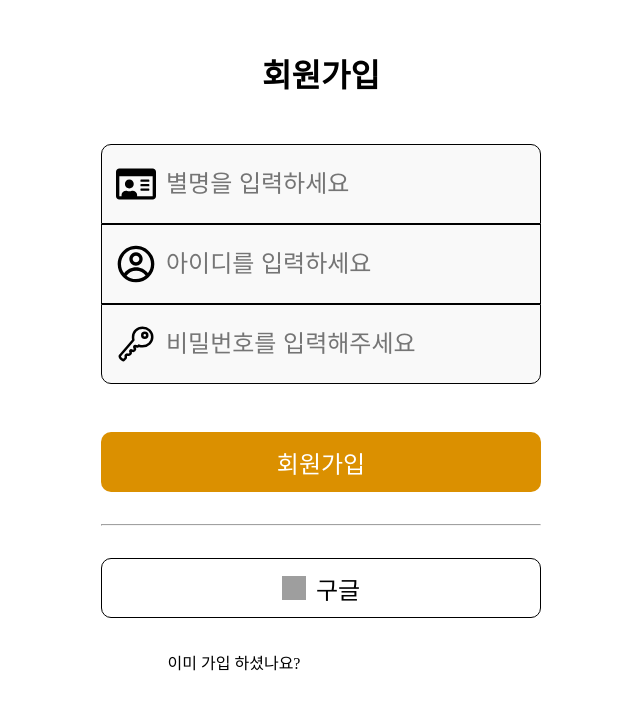
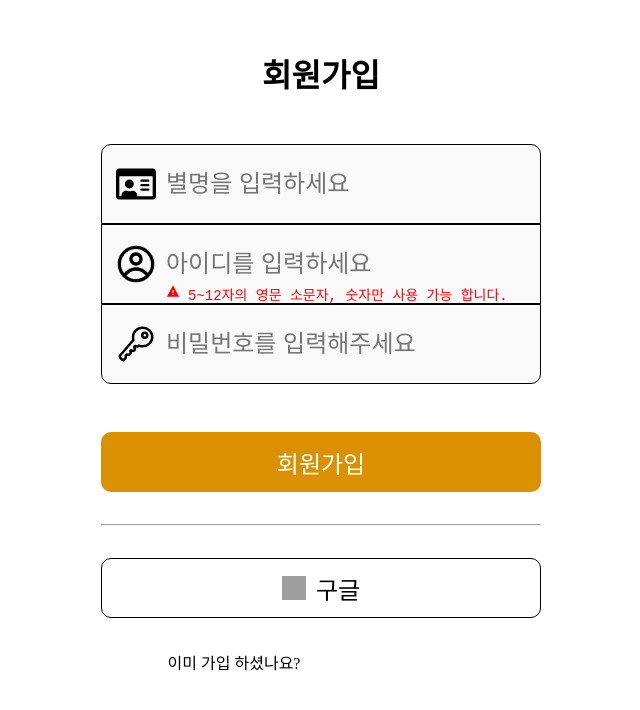
Before and after one commit to codestates-seb/seb39_main_043, a React (Create React App) app in the folder client/: page /joinpage in a window 1280 px wide. Shown: the top 710 px of the page, without its empty margins (319-959 px from the left). Built offline with nearby package versions, Linux system fonts and the light colour scheme; grey boxes are pictures that could not be loaded.

Commit message:
front/fix : 회원가입 아이디를 전역상태로 관리할 수 있도록 수정

```diff
--- a/client/src/components/atoms/InputJoinId.js
+++ b/client/src/components/atoms/InputJoinId.js
@@ -1,5 +1,7 @@
 import styled from 'styled-components';
 import { CgProfile } from 'react-icons/cg';
+import { useDispatch, useSelector } from 'react-redux';
+import joinSlice from '../../slices/joinSlice';
 
 const InputJoinIdWrapper = styled.div`
   width: 440px;
@@ -13,18 +15,27 @@ const InputJoinIdWrapper = styled.div`
   .join-id {
     width: 360px;
     height: 40px;
-    font-size: 24px;
-    background-color: #f9f9f9;
-    border: none;
     margin-left: 10px;
+    input {
+      background-color: #f9f9f9;
+      border: none;
+      font-size: 24px;
+      height: 40px;
+    }
   }
 `;
 
-const InputJoinId = () => {
+const InputJoinId = ({ children }) => {
+  const dispatch = useDispatch();
+  // let id = useSelector((state) => state.join.id);
+  // console.log('id', id);
   return (
     <InputJoinIdWrapper>
       <CgProfile size={40} />
-      <input className="join-id" placeholder="아이디를 입력하세요"></input>
+      <div className="join-id">
+        <input placeholder="아이디를 입력하세요" onChange={(e) => dispatch(joinSlice.actions.join({ id: e.target.value }))}></input>
+        {children}
+      </div>
     </InputJoinIdWrapper>
   );
 };
```
